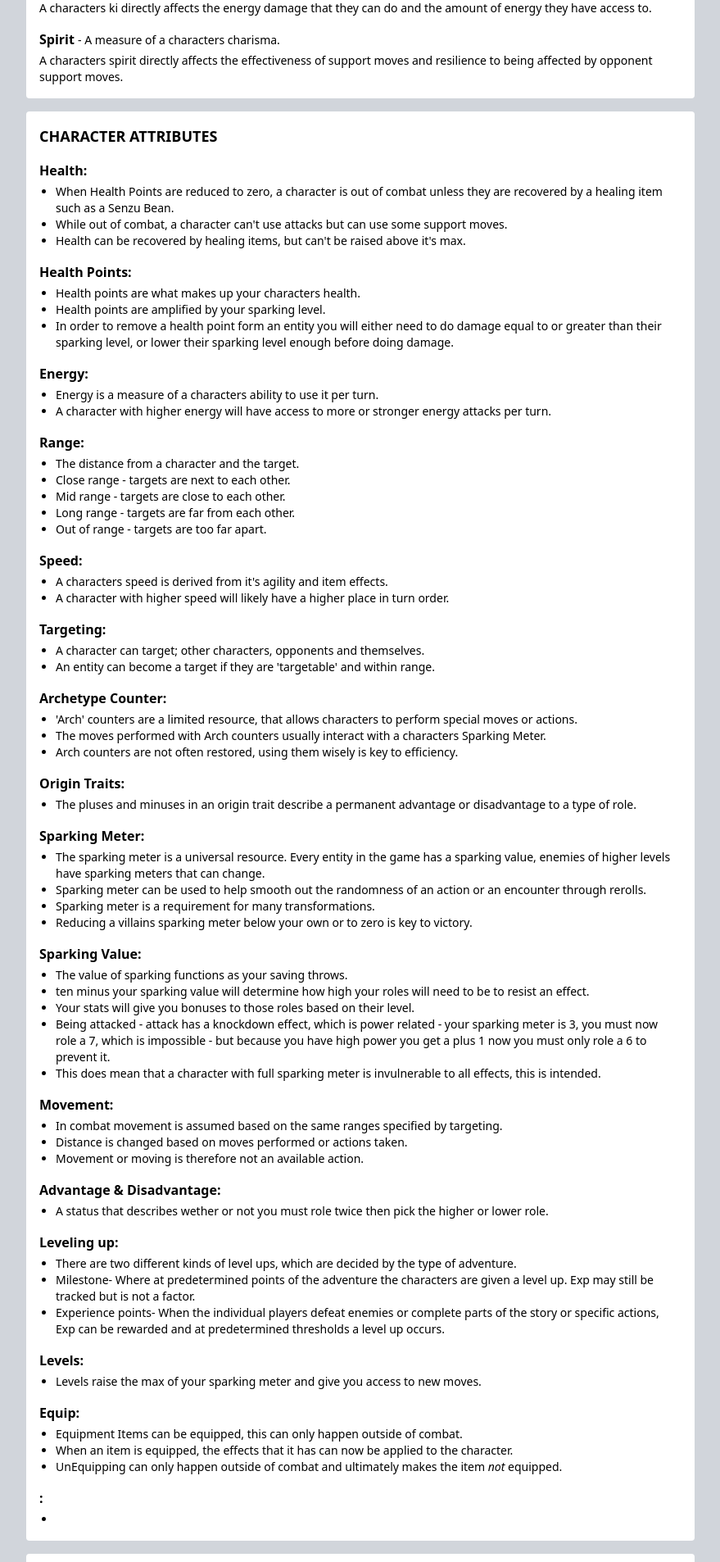
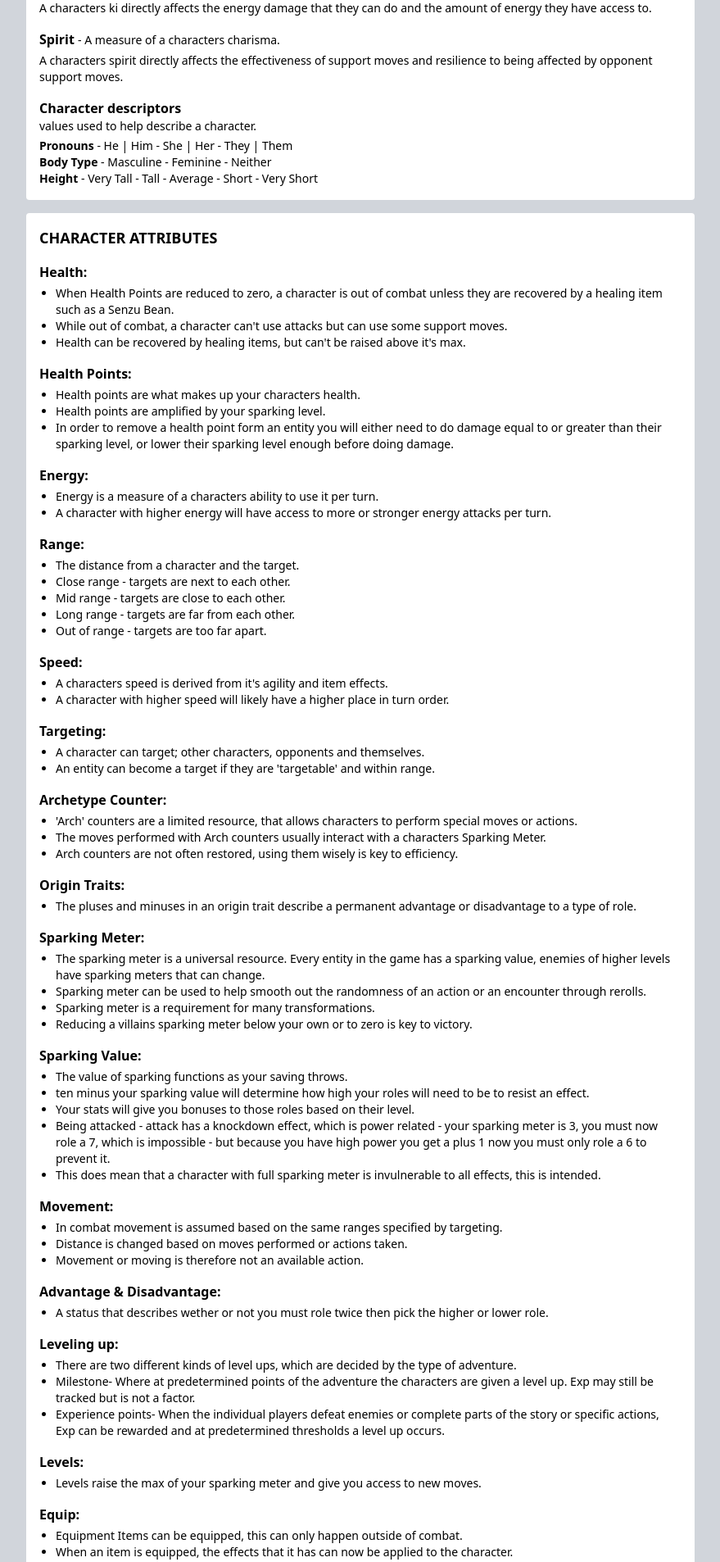
Before and after one commit to KylePep/ddbwiki, a Next.js app: page /rules in a window 1280 px wide. Shown: the part 720-2626 px from the top of the page at 82% size, without its empty margins (200-1079 px from the left). Built offline with nearby package versions, Linux system fonts and the light colour scheme.

Commit message:
Added content to Character Actions

```diff
--- a/app/components/CharacterActions.tsx
+++ b/app/components/CharacterActions.tsx
@@ -3,7 +3,46 @@ import React from 'react'
 export default function CharacterActions() {
   return (
     <div className='bg-white p-4 rounded'>
+      <h1 className='text-lg font-bold mb-4'>CHARACTER ACTIONS</h1>
 
-    </div>
+<div className='grid gap-4 grid-cols-1'>
+
+      <div>
+        <p className='font-bold mb-1'>Moves:</p>
+        <ul className='list-disc text-sm'>
+          <li>Moves can be performed during a characters turn and will use a resource, typically a Ki point.</li>
+          <li>Moves require a target, the available resource, and the characters active turn to be preformed.</li>
+        </ul>
+      </div>
+
+      <div>
+        <p className='font-bold mb-1'>Weapons:</p>
+        <ul className='list-disc text-sm'>
+          <li>Weapons can have passive effects that do things like raise damage values.</li>
+          <li>Weapons can also come with moves only accessible while they are equipped.</li>
+        </ul>
+      </div>
+
+      <div>
+        <p className='font-bold mb-1'>Voting:</p>
+        <ul className='list-disc text-sm'>
+          <li>During an adventure characters will have to make a variety of choices and these will be put to a vote.</li>
+          <li>A vote will be open for a period of time determined by the type of adventure. Typically a voting period 18 hours, which is a standard gaming session interval.</li>
+          <li>To cast a vote a player will have to follow the on screen instructions to select the desired outcome and possibly write out their response.</li>
+        </ul>
+      </div>
+
+      <div>
+        <p className='font-bold mb-1'>Custom response:</p>
+        <ul className='list-disc text-sm'>
+          <li>Through out an adventure players will be given the opportunity to make a custom response to an event or dialogue prompt.</li>
+          <li>These responses are displayed to the entire party in the context of the story.</li>
+          <li>A prefabricated response can be selected if one is not written.</li>
+        </ul>
+      </div>
+
+</div>
+
+</div>
   )
 }
--- a/app/components/CharacterAttributes.tsx
+++ b/app/components/CharacterAttributes.tsx
@@ -139,9 +139,9 @@ export default function CharacterAttributes() {
       </div>
 
       <div>
-        <p className='font-bold mb-1'>:</p>
+        <p className='font-bold mb-1'>Appearance:</p>
         <ul className='list-disc text-sm'>
-          <li></li>
+          <li>Appearance is both a saved description on the character and the visual representation of the characters name as it shows up during play.</li>
         </ul>
       </div>
 
--- a/app/components/CharacterStats.tsx
+++ b/app/components/CharacterStats.tsx
@@ -45,6 +45,16 @@ export default function CharacterStats() {
           <p>A characters spirit directly affects the effectiveness of support moves and resilience to being affected by opponent support moves.</p>
         </div>
 
+        <div>
+          <p className='font-semibold text-base'>Character descriptors</p>
+          <p className='mb-1'>values used to help describe a character.</p>
+          <div>
+            <p><span className='font-semibold'>Pronouns</span> - He | Him - She | Her - They | Them</p>
+            <p><span className='font-semibold'>Body Type</span> - Masculine - Feminine - Neither</p>
+            <p><span className='font-semibold'>Height</span> - Very Tall - Tall - Average - Short - Very Short</p>
+          </div>
+        </div>
+
       </div>
 
     </div>
```
